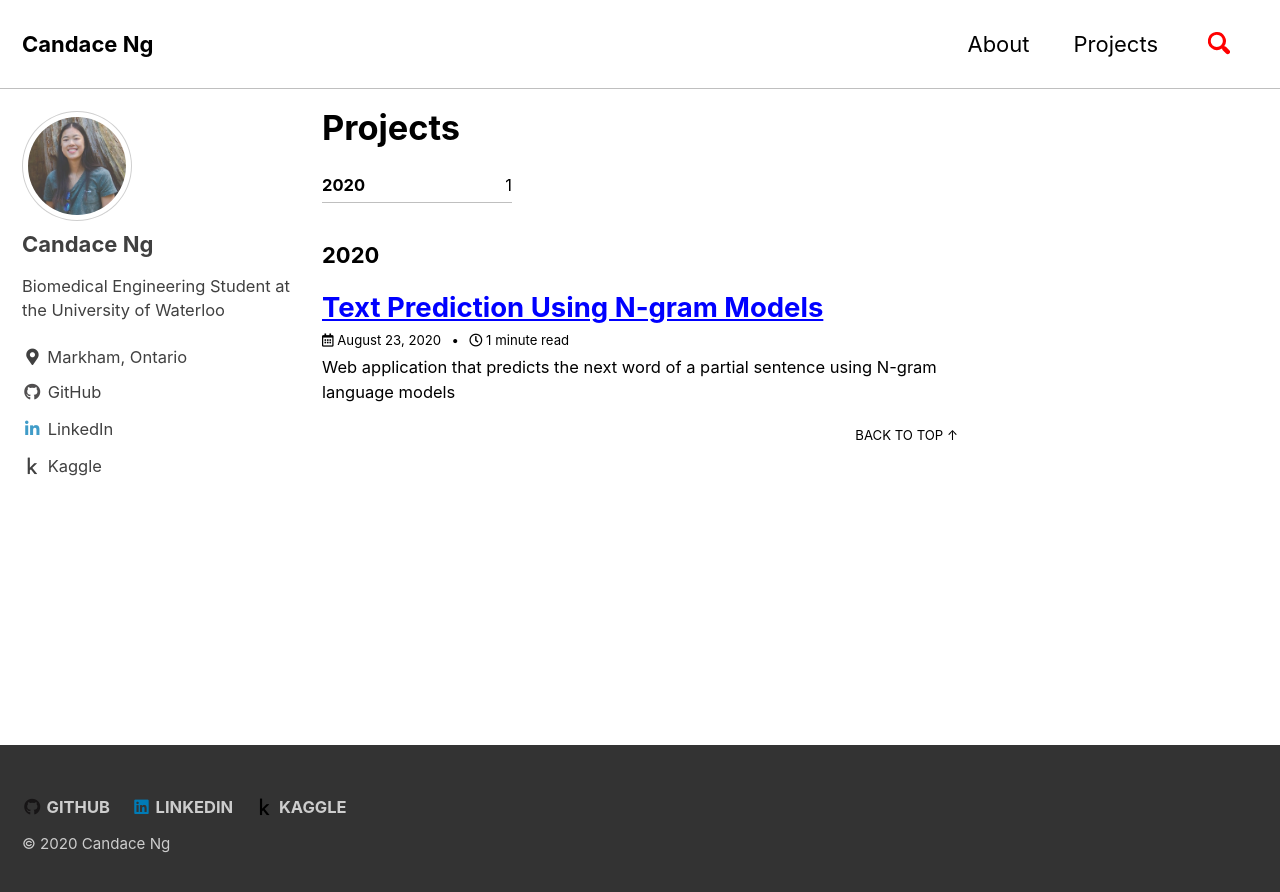
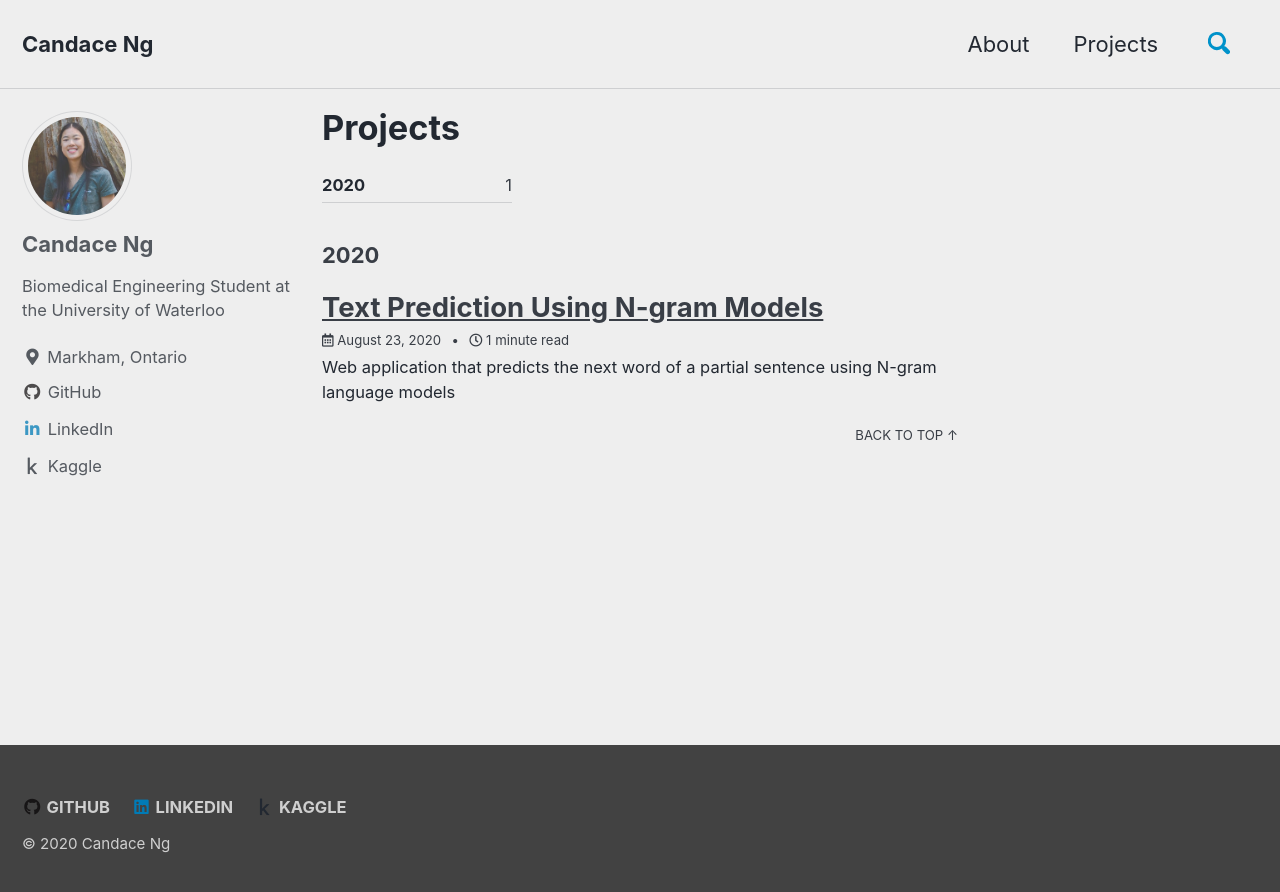
Before and after one commit to candaceng/candaceng, a Jekyll site: the page built from _pages/projects.md, in a window 1280 px wide. Shown: the top 892 px of the page. Built offline with Jekyll 4.4.1, drawn with Linux system fonts in a browser that asks for light colours; cached includes are drawn as plain includes.

Commit message:
adjusted theme

```diff
--- a/_config.yml
+++ b/_config.yml
@@ -12,7 +12,7 @@
 
 # theme                  : "minimal-mistakes-jekyll"
 # remote_theme           : "mmistakes/minimal-mistakes"
-minimal_mistakes_skin    : "contrast" # "air", "default", "dirt", "aqua", "dark", "neon", "mint", "plum", "sunrise"
+minimal_mistakes_skin    : "air" # "contrast", "default", "dirt", "aqua", "dark", "neon", "mint", "plum", "sunrise"
 
 # Site Settings
 locale                   : "en-US"
--- a/_sass/minimal-mistakes/skins/_air.scss
+++ b/_sass/minimal-mistakes/skins/_air.scss
@@ -8,14 +8,14 @@ $text-color: #222831 !default;
 $muted-text-color: #393e46 !default;
 $primary-color: #0092ca !default;
 $border-color: mix(#fff, #393e46, 75%) !default;
-$footer-background-color: $primary-color !default;
+$footer-background-color: #424242 !default;
 $link-color: #393e46 !default;
 $masthead-link-color: $text-color !default;
 $masthead-link-color-hover: $text-color !default;
 $navicon-link-color-hover: mix(#fff, $text-color, 80%) !default;
 
 .page__footer {
-  color: #232323 !important; // override
+  color: #cfcfcf !important; // override
 }
 
 .page__footer-follow .social-icons .svg-inline--fa {
--- a/_sass/minimal-mistakes/skins/_contrast.scss
+++ b/_sass/minimal-mistakes/skins/_contrast.scss
@@ -7,7 +7,7 @@ $text-color: #000 !default;
 $muted-text-color: $text-color !default;
 $primary-color: #ff0000 !default;
 $border-color: mix(#fff, $text-color, 75%) !default;
-$footer-background-color: #333333 !default;
+$footer-background-color: #424242 !default;
 $link-color: #0000ff !default;
 $masthead-link-color: $text-color !default;
 $masthead-link-color-hover: $text-color !default;
@@ -43,7 +43,7 @@ $base0f: #b18a3d !default;
 }
 
 .page__footer {
-  color: #cdcdcd !important; // override
+  color: #cfcfcf !important; // override
 }
 
 .page__footer-follow .social-icons .svg-inline--fa {
```
